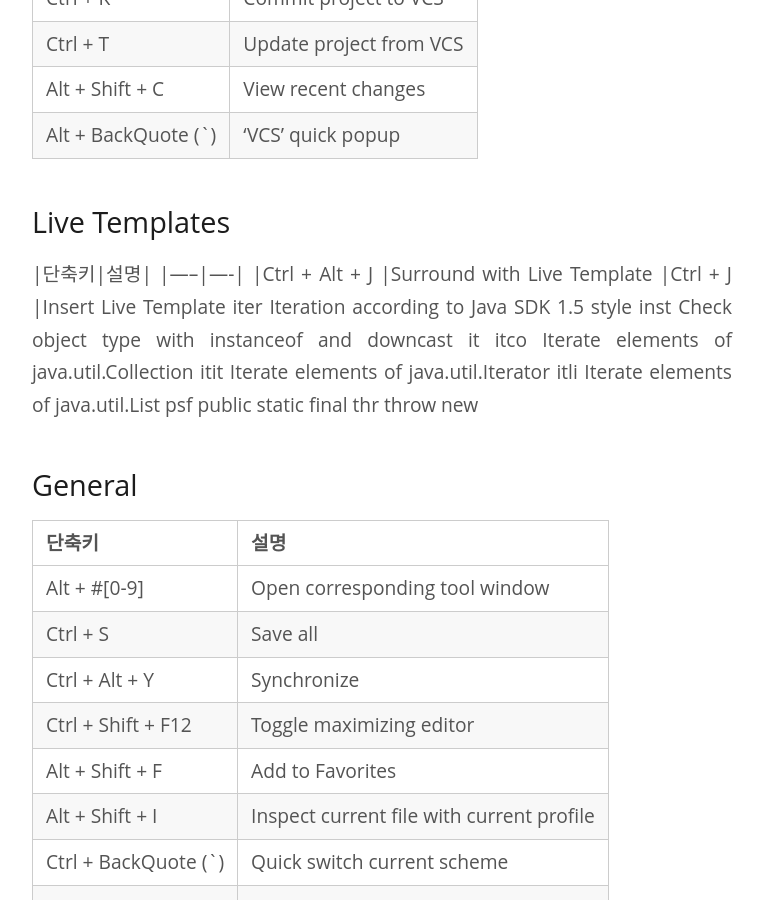
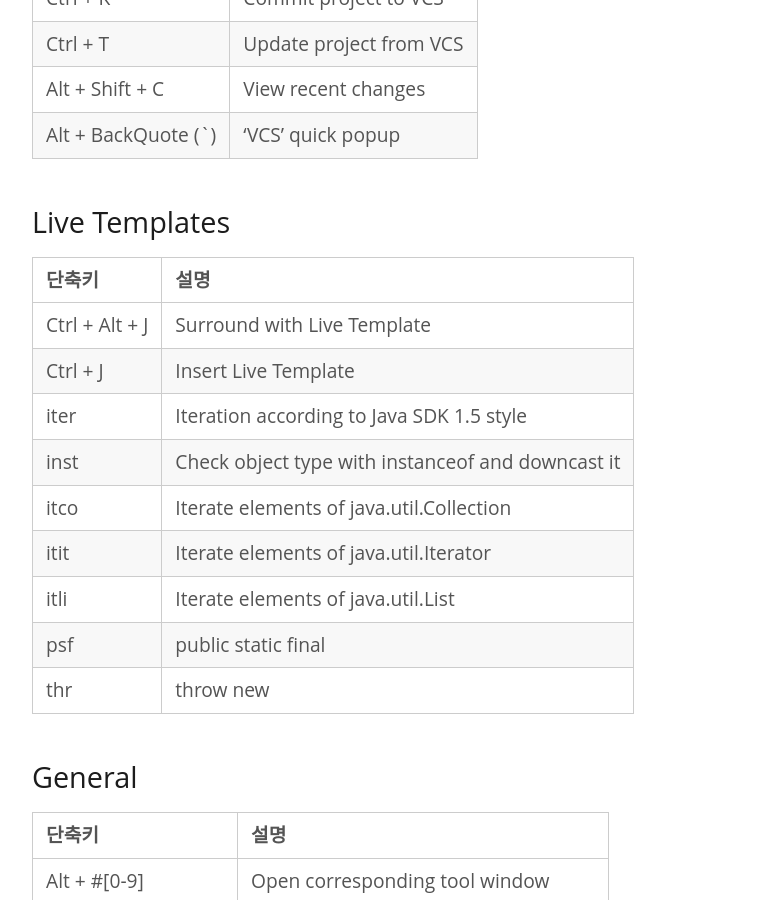
Before and after one commit to EricSeokgon/hadesyi.github.io, a Jekyll site: the page built from _posts/2015-08-25-intellij-keymap.markdown, in a window 1280 px wide and 900 px high, scrolled down 7241 px. Shown: the whole window, without its empty margins (258-1022 px from the left). Built offline with Jekyll 4.4.1, drawn with Linux system fonts in a browser that asks for light colours.

Commit message:
Blog Update

```diff
--- a/_posts/2015-08-25-intellij-keymap.markdown
+++ b/_posts/2015-08-25-intellij-keymap.markdown
@@ -156,8 +156,6 @@ tags: [intellij, keymap]
 |Ctrl + Alt + C |Extract Constant
 |Ctrl + Alt + P |Extract Parameter
 
-
-
 ##VCS/Local History
 
 |단축키|설명|
@@ -174,13 +172,13 @@ tags: [intellij, keymap]
 |-----|----|
 |Ctrl + Alt + J |Surround with Live Template
 |Ctrl + J |Insert Live Template
-iter Iteration according to Java SDK 1.5 style
-inst Check object type with instanceof and downcast it
-itco Iterate elements of java.util.Collection
-itit Iterate elements of java.util.Iterator
-itli Iterate elements of java.util.List
-psf public static final
-thr throw new
+|iter |Iteration according to Java SDK 1.5 style
+|inst |Check object type with instanceof and downcast it
+|itco |Iterate elements of java.util.Collection
+|itit |Iterate elements of java.util.Iterator
+|itli |Iterate elements of java.util.List
+|psf |public static final
+|thr |throw new
 
 
 ##General
```
Also changed, not shown: 2 other files.
